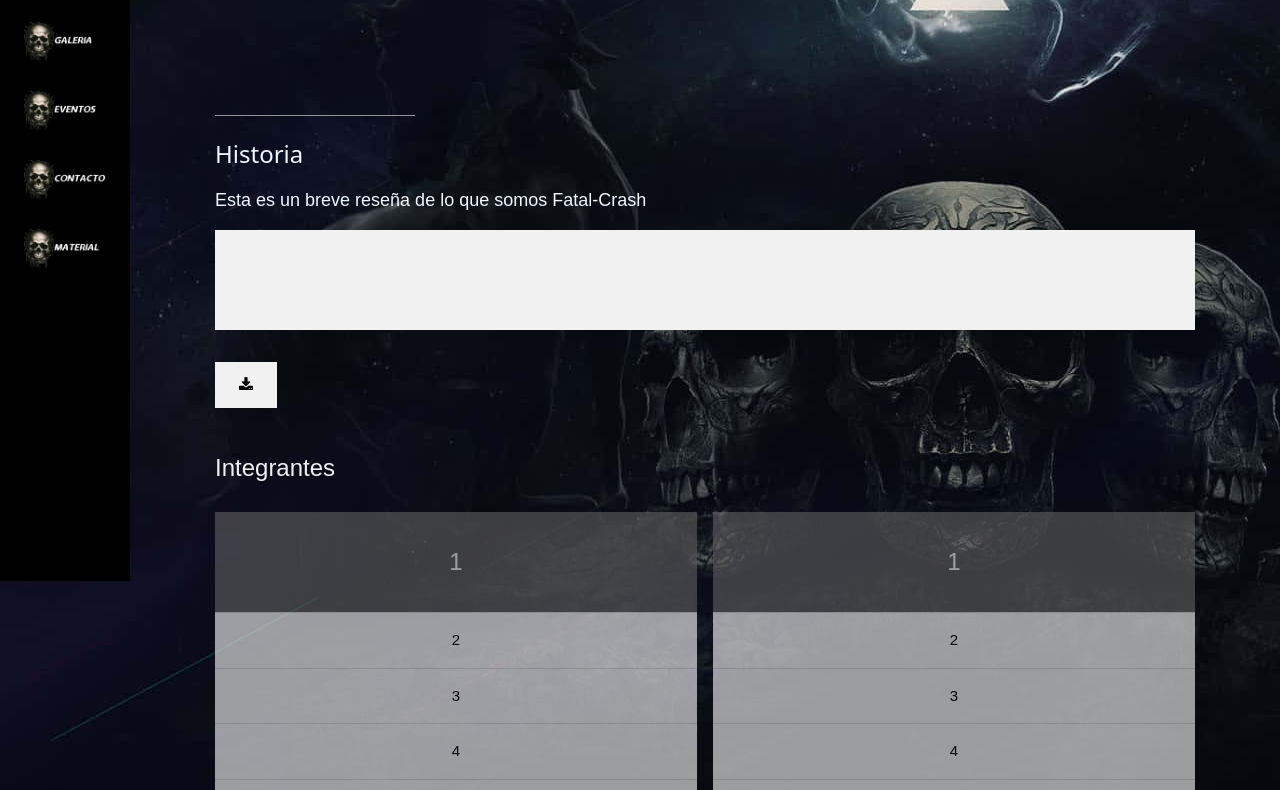
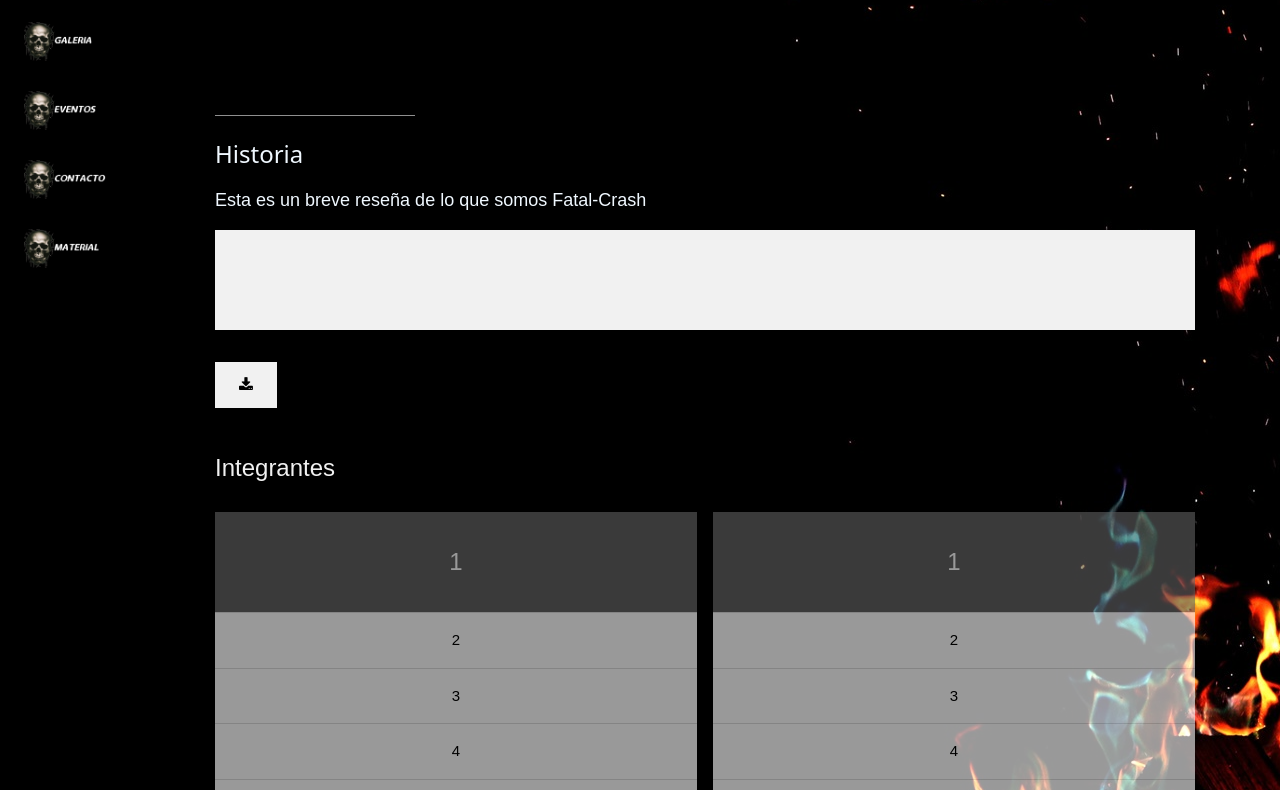
Before and after one commit to abraham2897/FatalCrash, a plain HTML site: page index.html in a window 1280 px wide. Shown: the part 219-1009 px from the top of the page. Drawn offline with Linux system fonts and the light colour scheme; a web font is replaced by a local one.

Commit message:
UPdate Fondo

```diff
--- a/css/3w.css
+++ b/css/3w.css
@@ -25,7 +25,7 @@ legend{color:inherit;display:table;max-width:100%;padding:0;white-space:normal}t
 ::-webkit-file-upload-button{-webkit-appearance:button;font:inherit}
 /* End extract */
 html,body{font-family:Verdana,sans-serif;font-size:15px;line-height:1.5}html{overflow-x:hidden}
-.fondo{background-image: url("/backgrounddos.jpg"); background-repeat: no-repeat; background-attachment: fixed;}
+.fondo{background-image: url("/back.jpg"); background-repeat: no-repeat; background-attachment: fixed;}
 h1{font-size:36px}h2{font-size:30px}h3{font-size:24px}h4{font-size:20px}h5{font-size:18px}h6{font-size:16px}
 .w3-serif{font-family:serif}.w3-sans-serif{font-family:sans-serif}.w3-cursive{font-family:cursive}.w3-monospace{font-family:monospace}
 h1,h2,h3,h4,h5,h6{font-family:"Segoe UI",Arial,sans-serif;font-weight:400;margin:10px 0}.w3-wide{letter-spacing:4px}
```
